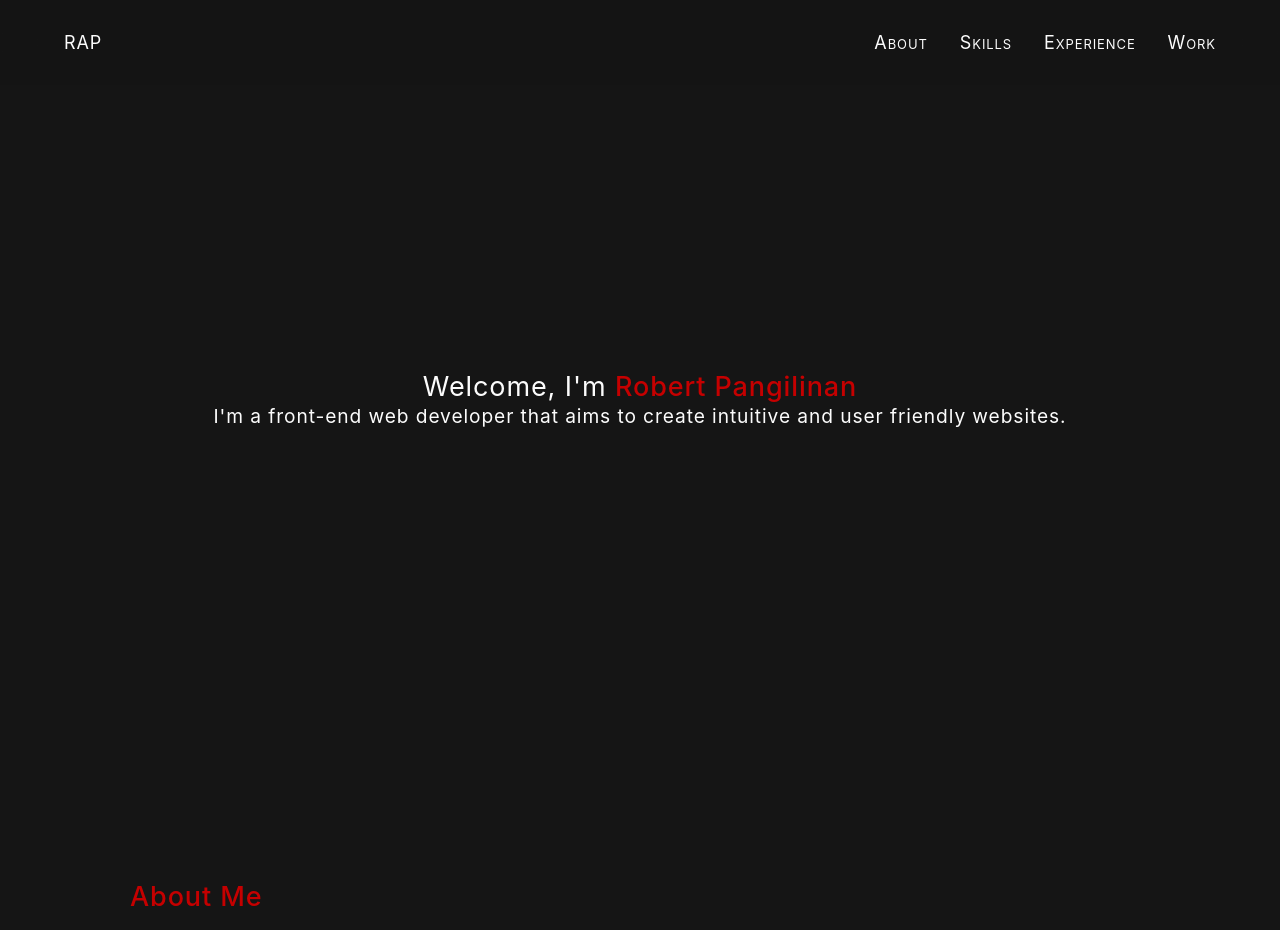
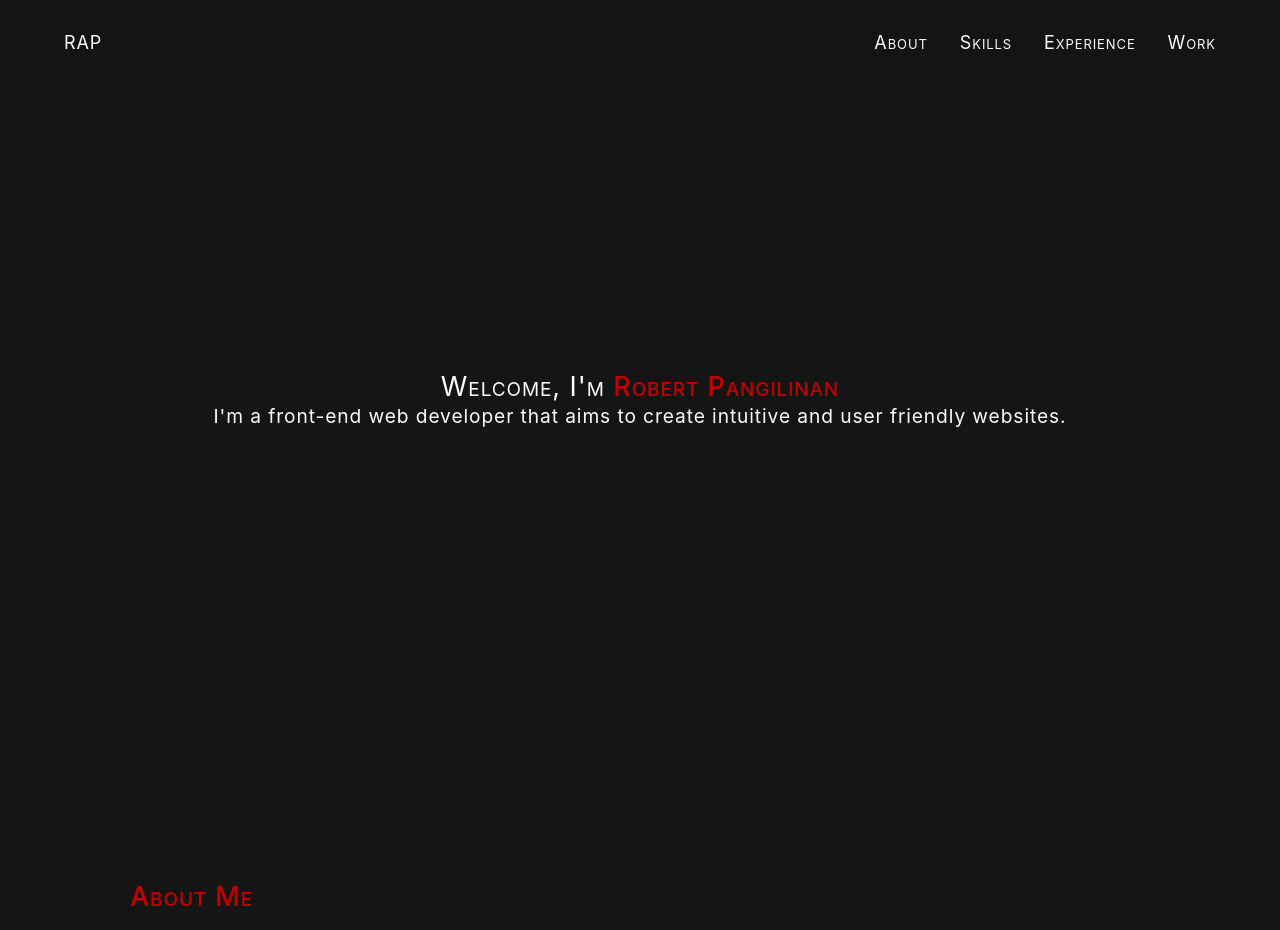
Before and after one commit to RPangil/RAPangilinan, a React (Create React App) app: page / in a window 1280 px wide. Shown: the top 930 px of the page. Built offline with nearby package versions, Linux system fonts and the light colour scheme.

Commit message:
Added small caps
Added small caps to name and section titles

```diff
--- a/src/SCSS/main.module.scss
+++ b/src/SCSS/main.module.scss
@@ -7,7 +7,12 @@
     margin: auto;
     padding: 5rem 0;
 
-    h2 {margin-bottom: 1rem;}
+    h2
+    {
+        margin-bottom: 1rem;
+        font-variant: small-caps;
+    }
+
     p:nth-of-type(n+2) {margin-top: 1rem;}
 }
 
@@ -49,6 +54,8 @@
     display: flex;
     justify-content: center;
     align-items: center;
+
+    h1 {font-variant: small-caps;}
 }
 
 /******* Text Alignment *******/
```
